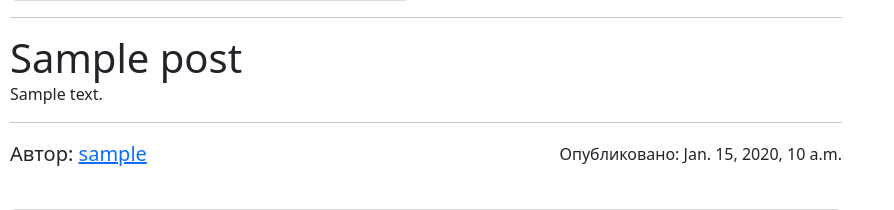
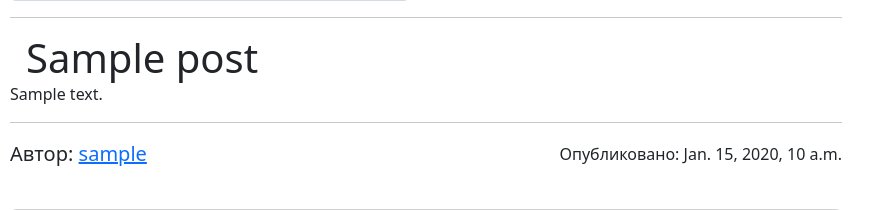
Before and after one commit to kvadimas/portal, a Django app: page /posts/#/ in a window 1280 px wide. Shown: the part 444-654 px from the top of the page, without its empty margins (0-894 px from the left). Run offline with Django 4.2, Linux system fonts and the light colour scheme; tables that the repository leaves empty hold one stand-in row (values such as "Sample post"); grey boxes marked "Sample" are stand-in pictures; grey boxes labelled with a size stand in for pictures from a placeholder-image service; some libraries are stand-ins or nearby versions.

Commit message:
Добавил иконку сайта

```diff
--- a/docker-compose.server.yml
+++ b/docker-compose.server.yml
@@ -14,6 +14,7 @@ services:
     restart: always
     volumes:
       - static_value:/app/static/
+      - my_static_value:/app/my_static/
       - media_value:/app/media/
     env_file:
       - .env
@@ -28,6 +29,7 @@ services:
     restart: always
     volumes:
       - static_value:/var/html/static/
+      - my_static_value:/var/html/static/my_static/
       - media_value:/var/html/media/
       - ./nginx/default.conf:/etc/nginx/conf.d/default.conf:ro
     ports:
@@ -40,3 +42,4 @@ volumes:
   db_value:
   static_value:
   media_value:
+  my_static_value:
--- a/docker-compose.yml
+++ b/docker-compose.yml
@@ -16,6 +16,7 @@ services:
     command: gunicorn portal.wsgi:application --bind 0.0.0.0:8000
     volumes:
       - static_value:/app/static/
+      - my_static_value:/app/my_static/
       - media_value:/app/media/
     env_file:
       - .env
@@ -31,6 +32,7 @@ services:
     volumes:
       - ./nginx/default.conf:/etc/nginx/conf.d/default.conf:ro
       - static_value:/var/html/static/
+      - my_static_value:/var/html/static/my_static/
       - media_value:/var/html/media/
     ports:
       - "80:80"
@@ -42,3 +44,4 @@ volumes:
   db_value:
   static_value:
   media_value:
+  my_static_value:
--- a/portal/my_static/css/caststyle.css
+++ b/portal/my_static/css/caststyle.css
@@ -51,3 +51,8 @@ button.btn svg {
     height: 20px;
     margin-right: 5px;
 }
+
+.card-title.post-title {
+    padding-left: 1rem;
+    padding-right: 1rem;
+}
--- a/portal/templates/base.html
+++ b/portal/templates/base.html
@@ -4,15 +4,14 @@
   <head>
     <meta charset="utf-8" />
     <meta name="viewport" content="width=device-width, initial-scale=1" />
-    <link rel="icon" href="{% static 'img/fav/fav.ico' %}" type="image" />
-    <link rel="apple-touch-icon" sizes="180x180" href="{% static 'img/fav/apple-touch-icon.png' %}" />
-    <link rel="icon" type="image/png" sizes="32x32" href="{% static 'img/fav/favicon-32x32.png' %}" />
-    <link rel="icon" type="image/png" sizes="16x16" href="{% static 'img/fav/favicon-16x16.png' %}" />
+    <link rel="icon" href="{% static 'my_static/img/fav/fav.ico' %}" type="image" />
+    <link rel="icon" type="image/png" sizes="32x32" href="{% static 'my_static/img/fav/icon32.png' %}" />
+    <link rel="icon" type="image/png" sizes="64x64" href="{% static 'my_static/img/fav/icon64.png' %}" />
     <meta name="msapplication-TileColor" content="#000" />
     <meta name="theme-color" content="#ffffff" />
     <meta name="description" content="Личный блог kvadimas'a. Рассказы о путешествиях, интересных наблюдениях и немного кодинга.">
     <link href="https://cdn.jsdelivr.net/npm/bootstrap@5.3.2/dist/css/bootstrap.min.css" rel="stylesheet" integrity="sha384-T3c6CoIi6uLrA9TneNEoa7RxnatzjcDSCmG1MXxSR1GAsXEV/Dwwykc2MPK8M2HN" crossorigin="anonymous" />
-    <link rel="stylesheet" href="{% static 'css/caststyle.css' %}" />
+    <link rel="stylesheet" href="{% static 'my_static/css/caststyle.css' %}" />
     <title>
       {% block title %}
         Заголовок страницы
--- a/portal/templates/posts/post_detail.html
+++ b/portal/templates/posts/post_detail.html
@@ -32,7 +32,7 @@
         <img class="img-fluid rounded" src="{{ im.url }}">
       {% endthumbnail %}
       <hr />
-      <h1 class="card-title">{{ post.title }}</h1>
+      <h1 class="card-title post-title">{{ post.title }}</h1>
       <div class="martor-preview">{{ post.text|safe_markdown }}</div>
       <hr />
       <div class="d-flex justify-content-between align-items-center">
```
